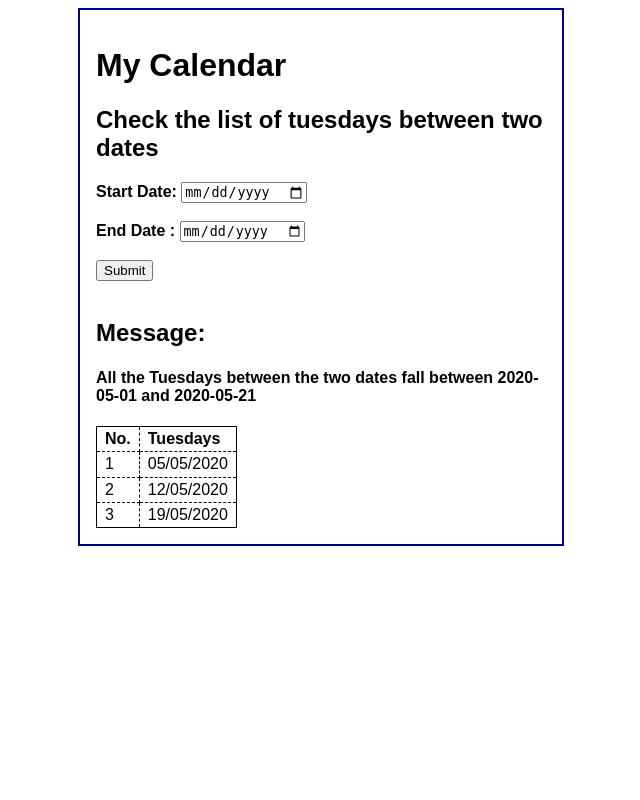
After one commit to Rixant/ADV-Web-Programming, a PHP site: page /Results.html in a window 1280 px wide. The commit adds this page. Shown: the whole page, without its empty margins (319-959 px from the left). Run offline with PHP 8.4, Linux system fonts and the light colour scheme.

Commit message:
Add files via upload

```diff
--- /dev/null
+++ b/Assignment6/Results.html
@@ -0,0 +1,64 @@
+
+<!-- Name=Rishant Rokaha
+Course=ADV Web Programming
+Date=3rd May 2020
+Assignment 6 -->
+
+
+
+<!-- Name=Rishant Rokaha
+Course=ADV Web Programming
+Date=3rd May 2020
+Assignment 6 -->
+<html>
+<head>
+  <title> My Calendar </title>
+  <link rel="stylesheet"  href="style.css">
+</head>
+<body>
+  <main>
+    <h1> My Calendar </h1>
+    <h2>Check the list of tuesdays between two dates</h2>
+<form method="post" >
+  <input type="hidden" name="action"  value="process_data">
+<b>Start Date:</b> <input name="start_date" type="date"  size="10" value="dd/mm/yyyy" /><br>
+<br>
+<b>End Date  :</b> <input name="end_date" type="date"  size="10" value="dd/mm/yyyy" /><br>
+<br>
+<input type="Submit" value="Submit" />
+<br><br>
+</form>
+<h2>Message:</h2>
+
+
+
+<h4>All the Tuesdays between the two dates fall between 2020-05-01 and 2020-05-21</h4>
+
+     <table>
+         <tr>
+
+             <th >No.</th>
+             <th class="heading">Tuesdays</th>
+           </tr>
+
+           <tr>
+             <td>1</td>
+         <td>05/05/2020</td>
+       </tr>
+
+
+
+           <tr>
+             <td>2</td>
+         <td>12/05/2020</td>
+       </tr>
+
+
+
+           <tr>
+             <td>3</td>
+         <td>19/05/2020</td>
+       </tr>
+
+
+            </table>
--- /dev/null
+++ b/Assignment6/style.css
@@ -0,0 +1,63 @@
+/* Name=Rishant Rokaha
+Class= ADV Web Programming
+Date= 3rd April 2020
+Assignment6 */
+body{
+  font-family: Arial, Helvetica, sans-serif;
+}
+
+main{
+  display: block;
+  width: 450px;
+  margin: 0 auto;
+  padding: 1em;
+  background: white;
+  border: 2px solid navy;
+
+}
+
+
+
+table {
+    border: 1px solid black;
+    border-collapse: collapse;
+}
+td, th {
+    border: 1px dashed black;
+    padding: .2em .5em .2em .5em;
+    vertical-align: top;
+    text-align: left;
+}
+
+
+h1 h2{
+  margin-top: 0;
+  color: navy;
+}
+
+label{
+  width: 10em;
+  float: left;
+  padding-right: 1em;
+  padding-bottom: 0.5em;
+}
+
+#data input{
+  float: left;
+  width: 15em;
+  margin-bottom: 0.5em;
+}
+
+
+#data span{
+  padding-left: 0.25em;
+}
+
+#buttons input{
+  float: left;
+  margin-bottom: 0.5em;
+}
+
+br{
+  clear: left;
+}
```
Also changed, not shown: Assignment6/form.php (added, +49 -0 lines), Assignment6/index.php (+69 -0 lines).
